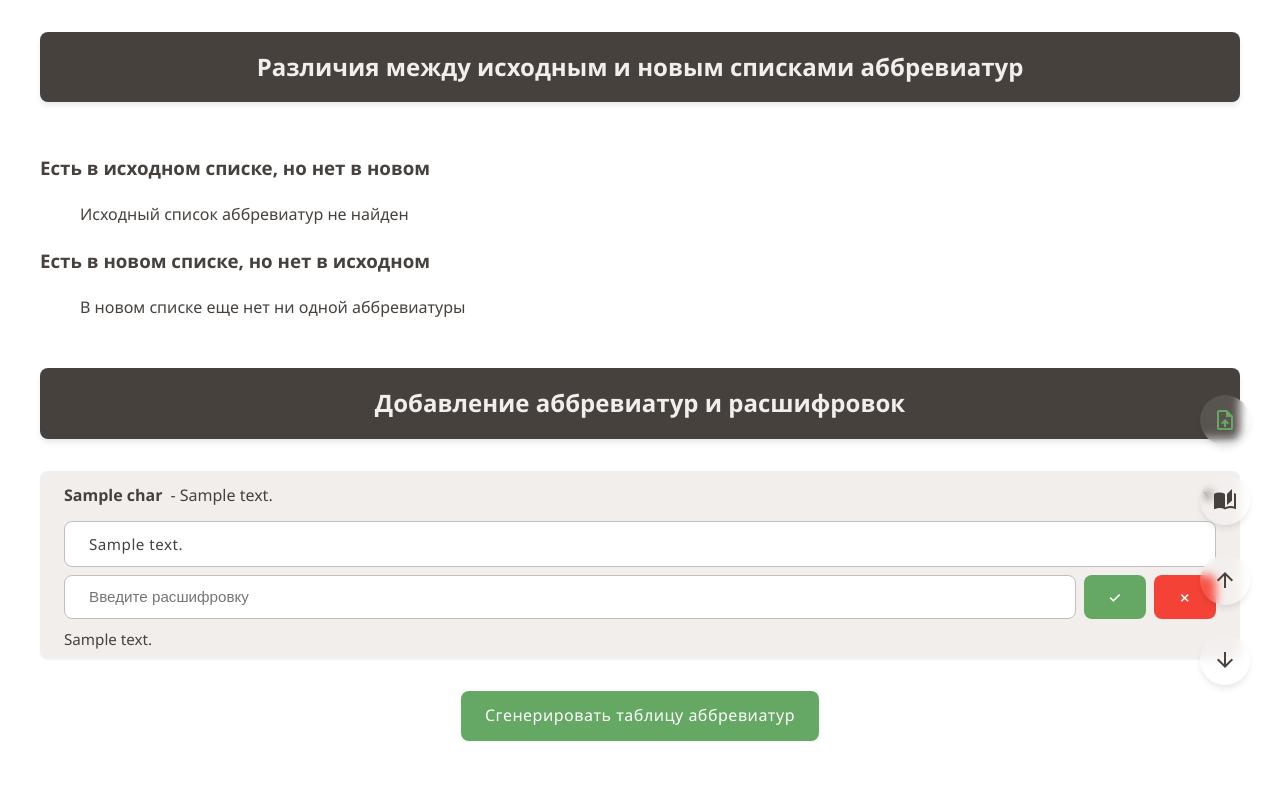
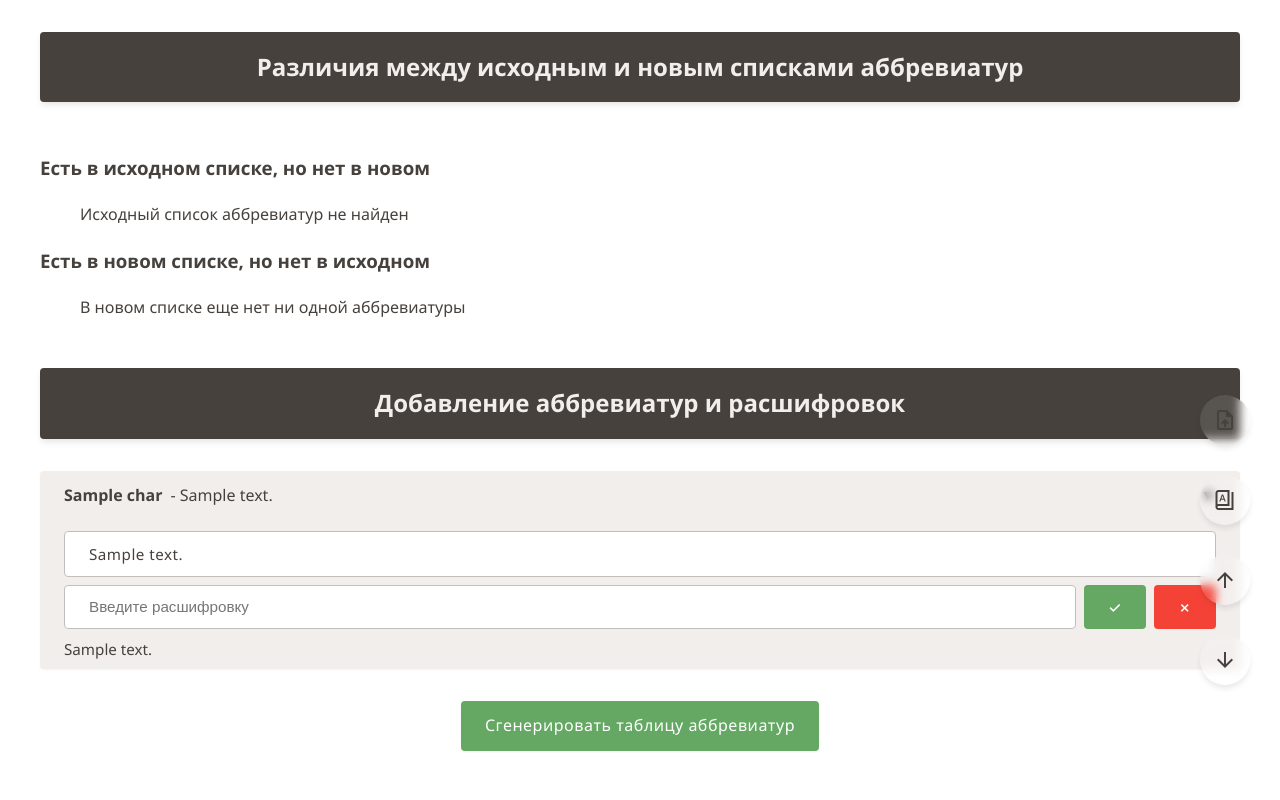
Before and after one commit to T0chka/Abbreviator, a Django app: template abb_app/templates/content.html in a window 1280 px wide. Run offline with Django 5.2, Linux system fonts and the light colour scheme; the template is opened without the code that fills it: most values are stand-ins (such as "Sample title", 1, 10 or a date in 2020).

Commit message:
UPD: FAB style and animations

```diff
--- a/abb_app/static/css/styles.css
+++ b/abb_app/static/css/styles.css
@@ -26,7 +26,7 @@
 
     /* Typography */
     --font-stack: 'Segoe UI', 'Inter', -apple-system, BlinkMacSystemFont, Roboto, sans-serif;
-    --border-radius: 8px;
+    --border-radius: 4px;
 }
 
 /* ==========================================================================
@@ -54,6 +54,7 @@
     font-weight: 600;
     box-shadow: var(--shadow-md);
     text-align: center;
+    text-wrap: balance;
 }
 
 /* ==========================================================================
@@ -157,6 +158,7 @@
 .description-options {
     display: flex;
     flex-direction: column;
+    padding: 10px 0 0 0;
     gap: 0.5rem;
 }
 
@@ -317,8 +319,10 @@
     transition: background var(--transition-slow);
     cursor: pointer;
     backdrop-filter: blur(5px);
+    position: relative;
 }
 
+/* Base style for icons, except for the dictionary */
 .fab span.material-icons {
     display: flex;
     align-items: center;
@@ -327,17 +331,78 @@
     height: 100%;
 }
 
-.fab span.material-icons:hover {
-    transform: scale(1.2);
-    transition: var(--transition-normal);
+/* Specific FAB Styles */
+.scroll-up-fab, .scroll-down-fab, .dictionary-fab, .back-fab, .new-upload-fab {
+    color: var(--primary-color);
 }
 
-/* Specific FAB Styles */
-.new-upload-fab {
-    color: var(--success-color);
+/* Dictionary FAB */
+.dictionary-fab {
+    position: relative;
+    display: flex;
+    align-items: center;
+    justify-content: center;
+    overflow: hidden;
 }
-.scroll-up-fab, .scroll-down-fab, .dictionary-fab, .moderation-fab, .back-fab {
-    color: var(--primary-color);
+
+.dictionary-fab span.material-icons-outlined,
+.dictionary-fab span.material-symbols-outlined {
+    top: 25%;
+    left: 25%;
+    position: absolute;
+    transition: opacity 0.5s ease;
+}
+
+.icon-book {
+    opacity: 1;
+    z-index: 1;
+}
+
+.icon-auto-stories {
+    opacity: 0;
+    z-index: 0;
+}
+
+/* On hover: fade out book_3, fade in auto_stories */
+.dictionary-fab:hover .icon-book {
+    opacity: 0;
+    z-index: 0;
+}
+
+.dictionary-fab:hover .icon-auto-stories {
+    opacity: 1;
+    z-index: 1;
+}
+
+.scroll-up-fab:hover span.material-icons {
+    transform: translateY(-5px);
+}
+
+.scroll-down-fab:hover span.material-icons {
+    transform: translateY(5px);
+}
+
+.back-fab:hover span.material-icons {
+    transform: translateX(-5px);
+}
+
+@keyframes upload-pulse {
+    0% {
+        transform: scale(1);
+        color: var(--primary-color);
+    }
+    50% {
+        transform: scale(1.3);
+        color: var(--success-color);
+    }
+    100% {
+        transform: scale(1);
+        color: var(--primary-color);
+    }
+}
+
+.new-upload-fab:hover span.material-icons {
+    animation: upload-pulse 0.6s ease-in-out 1;
 }
 
 /* ==========================================================================
@@ -364,7 +429,7 @@
     background-color: var(--primary-color);
     color: var(--bg-light);
     text-align: center;
-    border-radius: 8px;
+    border-radius: var(--border-radius);
     padding: 8px 12px;
     line-height: 1.2;
     position: absolute;
--- a/abb_app/templates/content.html
+++ b/abb_app/templates/content.html
@@ -7,7 +7,8 @@
     <title>Process Document</title>
     <link rel="stylesheet" href="{% static 'css/styles.css' %}">
     <link rel="icon" href="{% static 'images/favicon_Poppins.ico' %}">
-    <link href="https://fonts.googleapis.com/icon?family=Material+Icons" rel="stylesheet">
+    <link href="https://fonts.googleapis.com/icon?family=Material+Icons|Material+Icons+Outlined" rel="stylesheet">
+    <link href="https://fonts.googleapis.com/css2?family=Material+Symbols+Outlined" rel="stylesheet">
 </head>
 <body>
 
--- a/abb_app/templates/partials/fab_buttons.html
+++ b/abb_app/templates/partials/fab_buttons.html
@@ -5,7 +5,8 @@
             <span class="tooltiptext">Загрузить новый файл</span>
         </a>
         <a href="{% url 'dictionary' %}" class="fab dictionary-fab tooltip tooltip-left">
-            <span class="material-icons">auto_stories</span>
+            <span class="material-symbols-outlined icon-book">book_6</span>
+            <span class="material-icons-outlined icon-auto-stories">auto_stories</span>
             <span class="tooltiptext">Словарь</span>
         </a>
 
```
